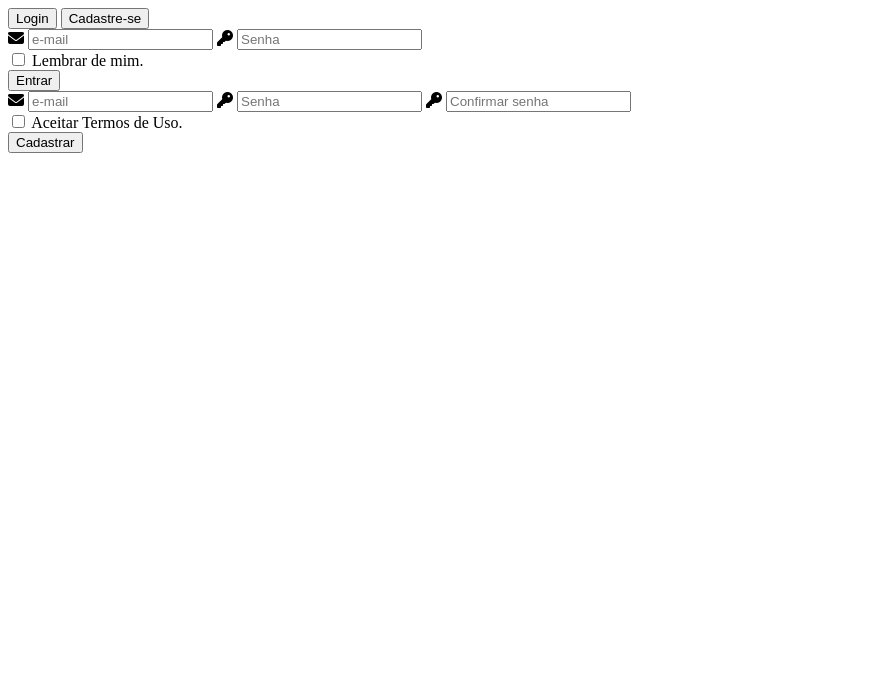
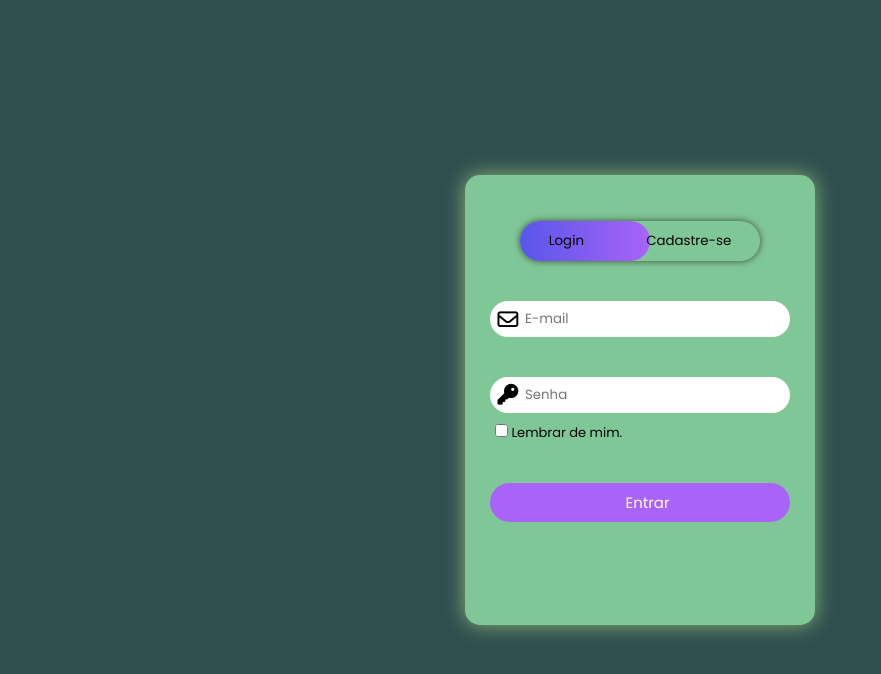
Before and after one commit to esterbitt/login, a plain HTML site: page index.html in a window 1280 px wide. Shown: the whole page, without its empty margins (0-881 px from the left). Drawn offline with Linux system fonts and the light colour scheme.

Commit message:
Pagina Login ok?

```diff
--- a/index.html
+++ b/index.html
@@ -10,20 +10,20 @@
 
 </head>
 <body>
-
   <div class="container">
-    <div class="bottons"></div>
+    <div class="buttons">
       <div class="btnColor"></div>
         <button id="btnLogin">Login</button>
         <button id="btnCadastro">Cadastre-se</button>
-  </div>
+      </div>
 
   <form id="Login">
-    <i class="fa-solid fa-envelope"></i>
-    <input type="text" placeholder="e-mail" required></input>
+    <input type="text" placeholder="E-mail" required></input>
+    <i class="fa-regular fa-envelope" style="top: 40px" ></i>
 
-    <i class="fa-solid fa-key"></i>
+
     <input type="password" placeholder="Senha" required></input>
+    <i class="fa-solid fa-key"style="top: 115px"></i>
 
     <div class="check">
       <input type="checkbox">
@@ -34,14 +34,14 @@
   </form>
 
   <form id="cadastro">
-    <i class="fa-solid fa-envelope"></i>
-    <input type="text" placeholder="e-mail" required></input>
+    <input type="text" placeholder="E-mail" required></input>
+    <i class="fa-regular fa-envelope" style="top: 40px" ></i>
 
-    <i class="fa-solid fa-key"></i>
     <input type="password" placeholder="Senha" required></input>
+    <i class="fa-solid fa-key"style="top: 115px"></i>
 
-    <i class="fa-solid fa-key"></i>
     <input type="password" placeholder="Confirmar senha" required></input>
+    <i class="fa-solid fa-key"style="top: 190px"></i>
 
     <div class="check">
       <input type="checkbox">
@@ -50,6 +50,7 @@
 
     <button type="submit">Cadastrar</button>
   </form>
+</div>
 
 
 
--- a/index.js
+++ b/index.js
@@ -0,0 +1,15 @@
+var formLogin = document.querySelector('#Login');
+var formCadastro = document.querySelector('#cadastro');
+var btnColor = document.querySelector('.btnColor');
+
+document.querySelector('#btnLogin').addEventListener('click', () => {
+  formLogin.style.left = "25px"
+  formCadastro.style.left = "450px"
+  btnColor.style.left = "0px"
+});
+
+document.querySelector('#btnCadastro').addEventListener('click', () => {
+  formLogin.style.left = "-450px"
+  formCadastro.style.left = "25px"
+  btnColor.style.left = "110px"
+});
--- a/styles.css
+++ b/styles.css
@@ -0,0 +1,110 @@
+@import url(https://fonts.googleapis.com/css2?family=Poppins:wght@100;200;300;400;600;700;800;900&display=swap%22);
+
+* {
+  margin: 0;
+  padding: 0;
+  box-sizing: border-box;
+  font-family: "poppins", sans-serif;
+}
+
+body {
+  width: 100vw;
+  height: 100vh;
+
+  display: flex;
+  align-items: center;
+  justify-content: center;
+
+  background-color: darkslategrey;
+}
+
+.container {
+  background-color: rgb(128, 199, 152);
+  padding: 6px;
+  width: 350px;
+  height: 450px;
+  display: flex;
+  flex-direction: column;
+  align-items: center;
+  overflow: hidden;
+  position: relative;
+  border-radius: 15px;
+  box-shadow: 0 0 20px 0 rgb(141, 179, 119);
+}
+
+form {
+  position: absolute;
+  margin-top: 80px;
+  transition: 0.5s;
+  width: 300px;
+  height: 400px;
+}
+
+.buttons {
+  margin-top: 40px;
+  position: relative;
+  border-radius: 30px;
+  box-shadow: 0 0 7px 0 rgb(57, 78, 45);
+}
+
+.buttons button {
+  cursor: pointer;
+  background-color: transparent;
+  border: none;
+  position: relative;
+  padding: 10px 29px;
+}
+
+.btnColor {
+  position: absolute;
+  width: 54.2%;
+  height: 100%;
+  background: linear-gradient(to right, #5956e9, #a963f8);
+  border-radius: 30px;
+  transition: 0.3s;
+}
+
+input[type="text"],
+input[type="password"] {
+  border: none;
+  margin-top: 40px;
+  border-radius: 60px;
+  padding: 8px 0 8px 35px;
+  outline: none;
+  width: 100%;
+}
+
+button[type="submit"] {
+  background: #a963f8;
+  color: white;
+  border-radius: 30px;
+  width: 100%;
+  border: none;
+  outline: none;
+  padding: 8px 0 8px 15px;
+  font-size: 15px;
+  margin-top: 40px;
+  cursor: pointer;
+}
+
+.check {
+  margin: 10px 0 0 5px;
+  width: 80%;
+  font-size: 13px;
+}
+
+#Login {
+  left: 25px;
+}
+
+#cadastro {
+  left: 450px;
+}
+
+i {
+  position: absolute;
+  left: 0;
+  padding: 10px 10px;
+  scale: 130%;
+
+}
```
